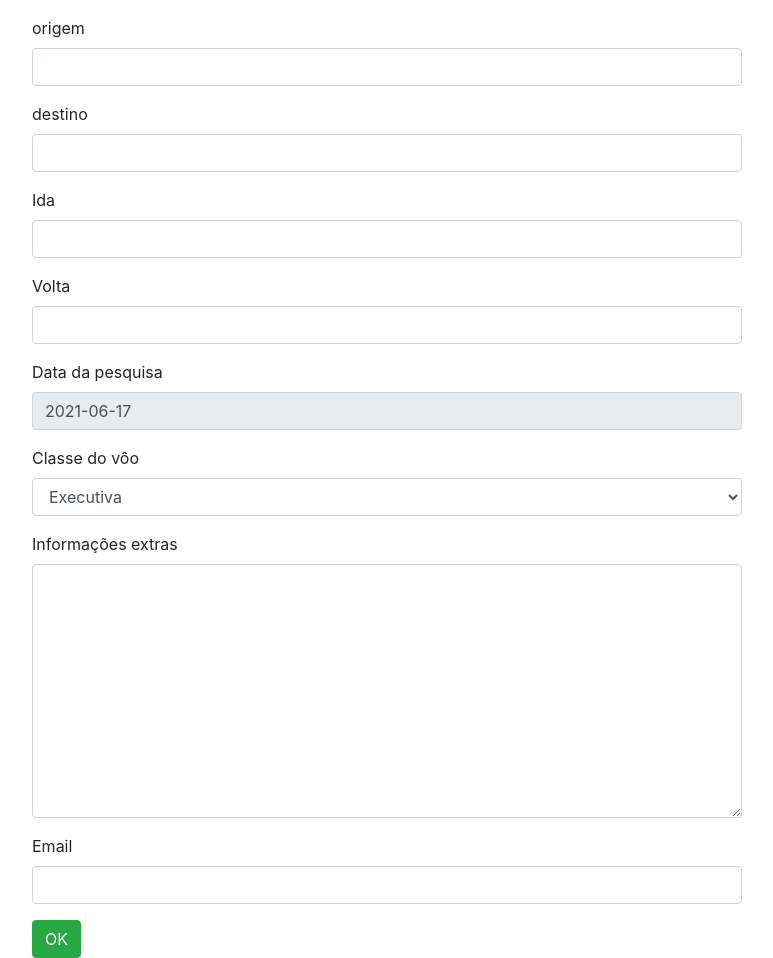
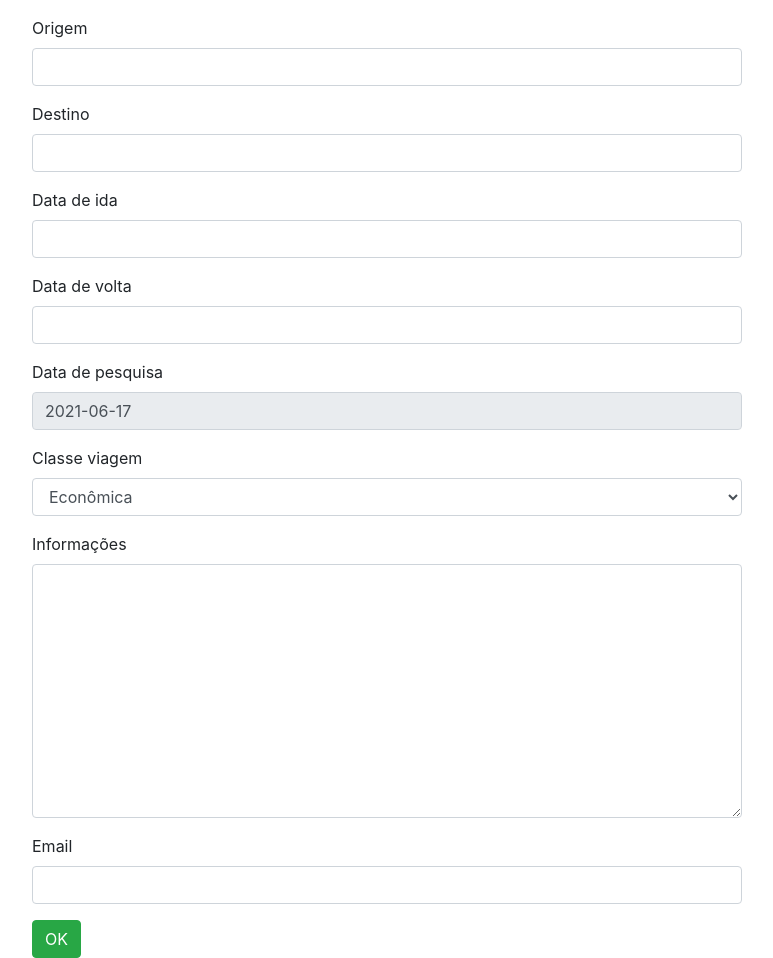
Before and after one commit to AdrianaViabL/cursosAlura, a Django app: page / in a window 1280 px wide. Shown: the part 56-1014 px from the top of the page, without its empty margins (253-1026 px from the left). Run offline with Django 3.2, Linux system fonts and the light colour scheme; some libraries are stand-ins or nearby versions.

Commit message:
fim
Projeto finalizado '-'

```diff
--- a/FormularioAlura/passagens/forms.py
+++ b/FormularioAlura/passagens/forms.py
@@ -3,17 +3,23 @@ from tempus_dominus.widgets import DatePicker
 from datetime import datetime
 from passagens.classe_viagem import tipos_de_classes
 from passagens.validation import *
+from passagens.models import Passagem, ClasseViagem, Pessoa
 
 
-class PassagemForms(forms.Form):
-    origem = forms.CharField(label='origem', max_length=100)
-    destino = forms.CharField(label='destino', max_length=100)
-    data_ida = forms.DateField(label='Ida', widget=DatePicker())
-    data_volta = forms.DateField(label='Volta', widget=DatePicker())
-    data_pesquisa = forms.DateField(label='Data da pesquisa', disabled=True, initial=datetime.today())
-    classe_viagem = forms.ChoiceField(label='Classe do vôo', choices=tipos_de_classes)
-    informacoes = forms.CharField(label='Informações extras', max_length=200, widget=forms.Textarea(), required=False)
-    email = forms.EmailField(label='Email', max_length=100)
+class PassagemForms(forms.ModelForm):
+    data_pesquisa = forms.DateField(label='Data de pesquisa', disabled=True, initial=datetime.today())
+    class Meta: #classe responsável por manipular o modelo para gerar o formulário
+        model = Passagem
+        fields = '__all__'
+        labels = {'data_ida': 'Data de ida',
+                  'data_volta': 'Data de volta',
+                  'informacoes': 'Informações'
+                  }
+
+        widgets = {
+            'data_ida': DatePicker(),
+            'data_volta': DatePicker()
+        }
 
     def clean(self):
         origem = self.cleaned_data.get('origem')
@@ -32,3 +38,8 @@ class PassagemForms(forms.Form):
                 mensagem = lista_erros[erro]
                 self.add_error(erro, mensagem)
         return self.cleaned_data
+
+class PessoaForms(forms.ModelForm):
+    class Meta:
+        model = Pessoa
+        exclude = ['nome'] #ele traz todos os campos menos os especificados aqui
--- a/FormularioAlura/passagens/models/passagem.py
+++ b/FormularioAlura/passagens/models/passagem.py
@@ -7,5 +7,5 @@ class Passagem(models.Model):
     data_ida = models.DateField()
     data_volta = models.DateField()
     data_pesquisa = models.DateField()
+    classe_viagem = models.CharField(max_length=4,choices=ClasseViagem.choices, default=0)
     informacoes = models.TextField(max_length=200, blank=True)
-    classe_viagem = models.CharField(max_length=4,choices=ClasseViagem.choices, default=0)
--- a/FormularioAlura/passagens/views.py
+++ b/FormularioAlura/passagens/views.py
@@ -1,19 +1,21 @@
 from django.shortcuts import render
-from passagens.forms import PassagemForms
+from passagens.forms import PassagemForms, PessoaForms
 
 
 def index(request):
     form = PassagemForms()
-    contexto = {'form':form}
+    pessoa_form = PessoaForms()
+    contexto = {'form': form, 'pessoa_form': pessoa_form}
     return render(request, 'index.html', contexto)
 
 
 def review_consulta(request):
     if request.method == 'POST':
         form = PassagemForms(request.POST)
+        pessoa_form = PessoaForms(request.POST)
         if form.is_valid():
-            contexto = {'form':form}
+            contexto = {'form':form, 'pessoa_form': pessoa_form}
             return render(request, 'consulta.html', contexto)
         else:
-            contexto = {'form':form}
+            contexto = {'form':form, 'pessoa_form': pessoa_form}
             return render(request, 'index.html', contexto)
--- a/FormularioAlura/templates/consulta.html
+++ b/FormularioAlura/templates/consulta.html
@@ -6,7 +6,7 @@
     <p>Seu destino é: {{ form.destino.value }}</p>
     <p>Sua data de ida é: {{ form.data_ida.value }}</p>
     <p>Sua data de volta é: {{ form.data_volta.value }}</p>
-    <p>Data de pesquisa: {{ form.data_pesquisa }}</p>
-    <p>Informações adicionais: {{ form.informacoes }}</p>
-    <p>Email: {{ form.email }}</p>
+    <p>Data de pesquisa: {{ form.data_pesquisa.value }}</p>
+    <p>Informações adicionais: {{ form.informacoes.value }}</p>
+    <p>Email: {{ pessoa_form.email.value }}</p>
 {% endblock %}
--- a/FormularioAlura/templates/index.html
+++ b/FormularioAlura/templates/index.html
@@ -16,7 +16,12 @@
                     </section>
                 {% endfor %}
             {% endfor %}
-
+            {% for field in pessoa_form.visible_fields %}
+                <div class="form-group">
+                    <label for="{{ field.id_for_label }}">{{ field.label }}</label>
+                    {{ field|add_class:'form-control' }}
+                </div>
+            {% endfor %}
             <input type="submit" value="OK" class="btn btn-success d-inline">
         </form>
     </section>
```
